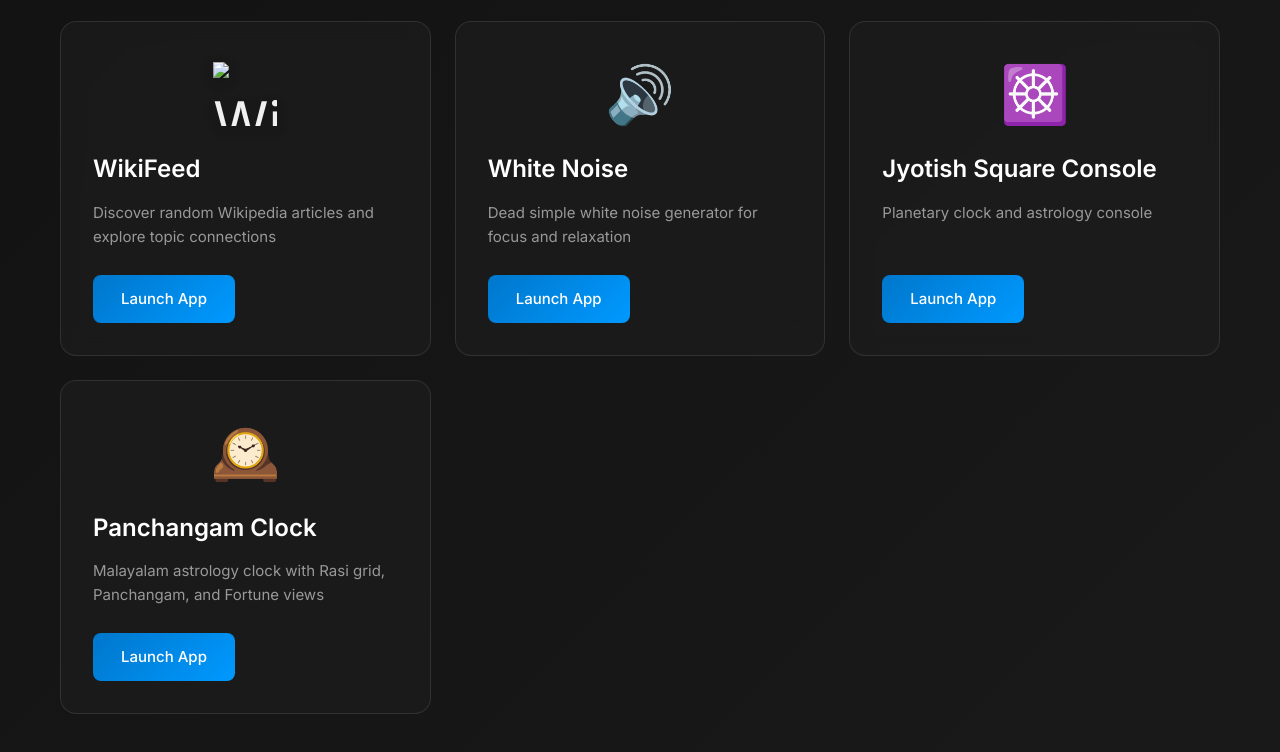
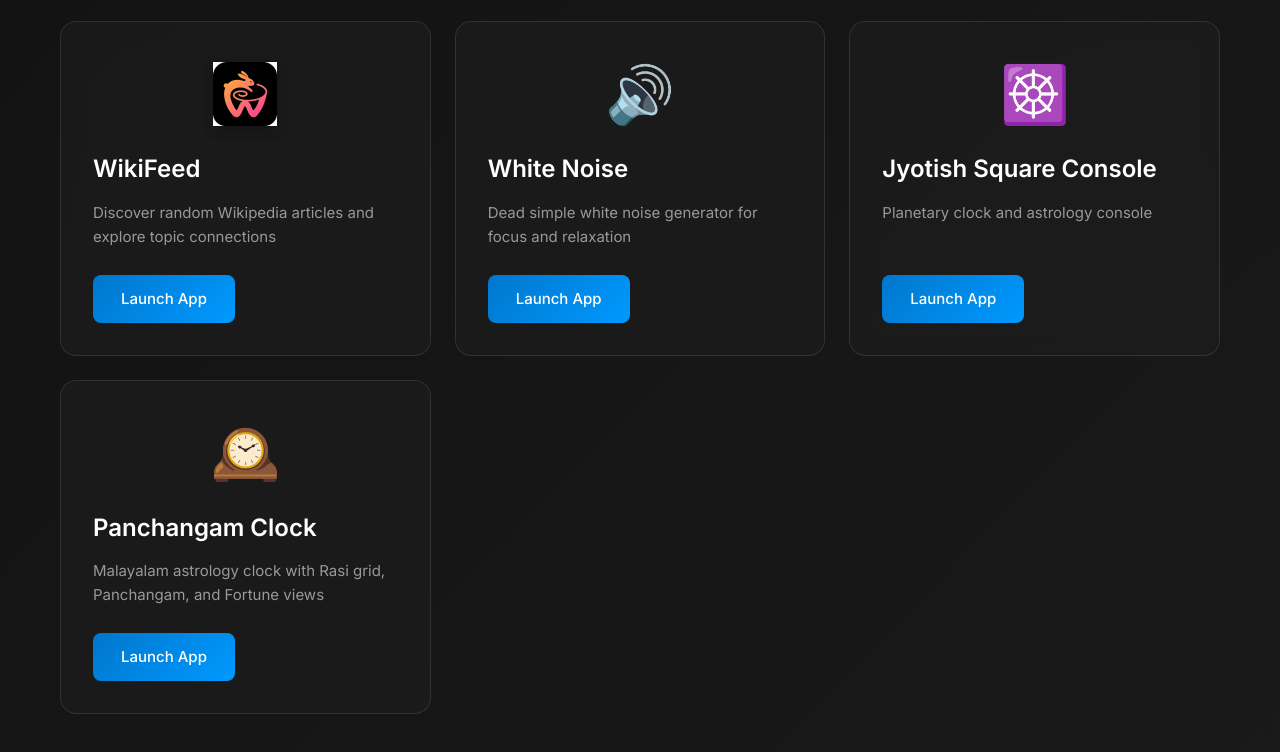
Before and after one commit to jayvn/renderco.de, a plain HTML site: page index.html in a window 1280 px wide. Shown: the part 1204-1956 px from the top of the page. Drawn offline with Linux system fonts and the light colour scheme.

Commit message:
fix wikirabbit logo

```diff
--- a/index.html
+++ b/index.html
@@ -72,7 +72,7 @@
             </div>
 
             <div class="app-card">
-                <div class="app-icon"><img src="/wiki_rabbithole/icon-192.png" alt="WikiFeed"></div>
+                <div class="app-icon"><img src="/wiki_rabbithole/logo.png" alt="WikiFeed"></div>
                 <h3>WikiFeed</h3>
                 <p>Discover random Wikipedia articles and explore topic connections</p>
                 <a href="/wiki_rabbithole/" class="app-link">Launch App</a>
```
